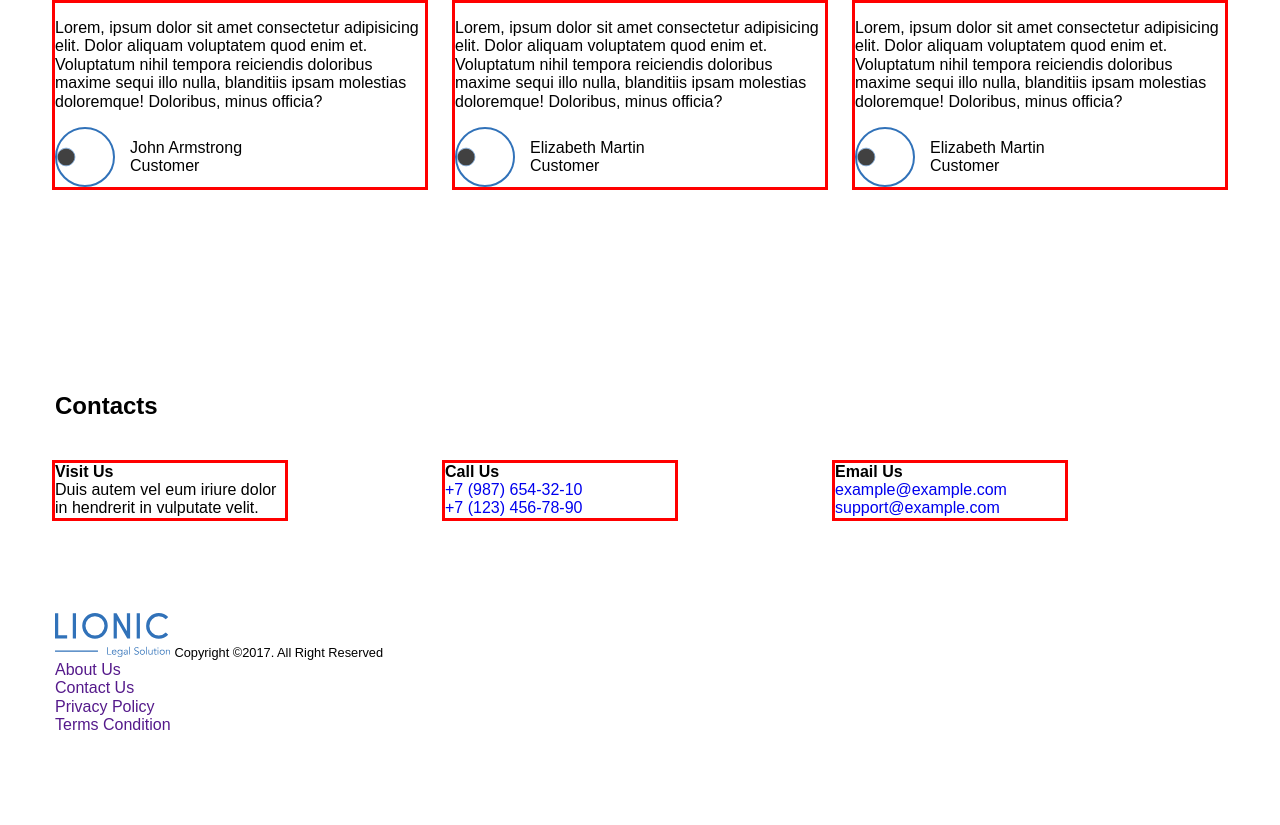
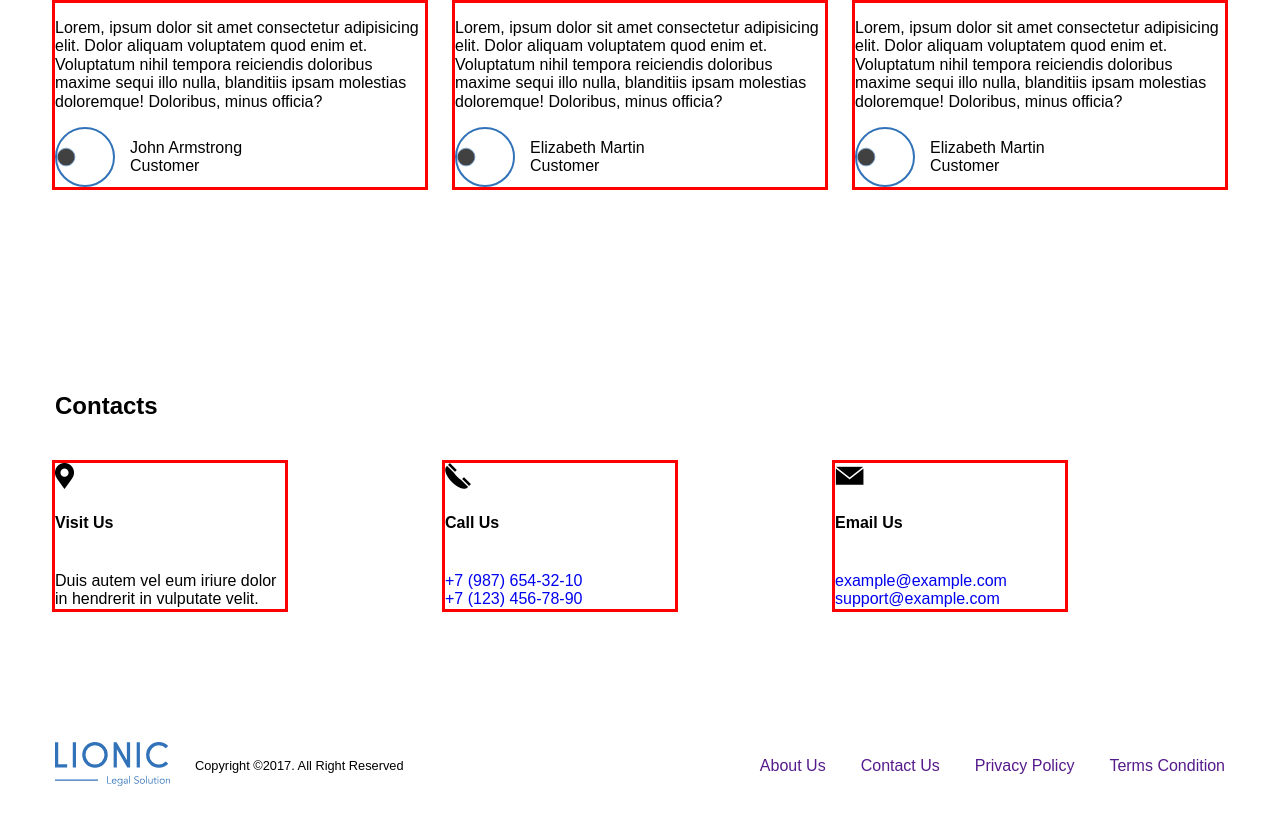
Before and after one commit to Kvazar78/SB_weblayout, a plain HTML site: page lionic/index.html in a window 1280 px wide. Shown: the part 1305-2130 px from the top of the page. Before the commit the page ends 2040 px from the top, so only its background shows below. Drawn offline with Linux system fonts and the light colour scheme.

Commit message:
6 модуль

```diff
--- a/lionic/css/style.css
+++ b/lionic/css/style.css
@@ -165,3 +165,61 @@ html {
 .section-contacts-info {
   max-width: 250px;
 }
+
+.section-contacts-icon {
+    display: block;
+    height: 26px;
+    margin-bottom: 25px;
+    background-repeat: no-repeat;
+    background-position: center left;
+    background-size: auto 100%;
+    background-color: transparent;
+}
+
+.section-contacts-icon-gps {
+    background-image: url('../img/gps.png');
+}
+
+.section-contacts-icon-phone {
+    background-image: url('../img/phone.png');
+}
+
+.section-contacts-icon-mail {
+    background-image: url('../img/mail.png');
+    background-size: auto 19px;
+}
+
+.section-contacts-heading {
+    display: block;
+    margin-bottom: 40px;
+}
+
+/* Footer */
+
+.footer {
+    height: 125px;
+}
+
+.footer-container {
+    display: flex;
+    justify-content: space-between;
+    align-items: center;
+    height: 100%;
+}
+
+.footer-left {
+    display: flex;
+    align-items: center;
+}
+
+.footer-logo {
+    margin-right: 25px;
+}
+
+.footer-nav-list {
+    display: flex;
+}
+
+.footer-nav-item:not(:last-child) {
+    margin-right: 35px;
+}
--- a/lionic/index.html
+++ b/lionic/index.html
@@ -113,7 +113,7 @@
 
     <section class="section-clients">
       <div class="container">
-        <h2 class="section-headin">
+        <h2 class="section-heading">
           Our Happy Clients
         </h2>
         <ul class="section-clients-list">
@@ -176,14 +176,14 @@
         </h2>
         <ul class="section-contacts-list">
           <li class="section-contacts-item">
-            <span class="section-contacts-icon"></span>
+            <span class="section-contacts-icon section-contacts-icon-gps"></span>
             <strong class="section-contacts-heading">Visit Us</strong>
             <div class="section-contacts-info">
               Duis autem vel eum iriure dolor in hendrerit in vulputate velit.
             </div>
           </li>
           <li class="section-contacts-item">
-            <span class="section-contacts-icon"></span>
+            <span class="section-contacts-icon section-contacts-icon-phone"></span>
             <strong class="section-contacts-heading">Call Us</strong>
             <div class="section-contacts-info">
               <a href="tel:+79876543210" class="section-contacts-link">
@@ -196,7 +196,7 @@
             </div>
           </li>
           <li class="section-contacts-item">
-            <span class="section-contacts-icon"></span>
+            <span class="section-contacts-icon section-contacts-icon-mail"></span>
             <strong class="section-contacts-heading">Email Us</strong>
             <div class="section-contacts-info">
               <a href="mailto:example@example.com" class="section-contacts-link">
@@ -214,10 +214,10 @@
   </main>
 
   <footer class="footer">
-    <div class="container">
+    <div class="container footer-container">
       <div class="footer-left">
         <a href="http://" class="footer-logo">
-          <img src="/img/Logo.svg" alt="" class="footer-logo-img">
+          <img src="img/Logo.svg" alt="" class="footer-logo-img">
         </a>
         <small class="footer-copyrights">
           Copyright ©2017. All Right Reserved
```
Also changed, not shown: lionic/img/Email.png (added), lionic/img/Linkedin.png (added), lionic/img/Twitter.png (added), lionic/img/gps.png (added), lionic/img/mail.png (added), lionic/img/phone.png (added), 1 other file.
